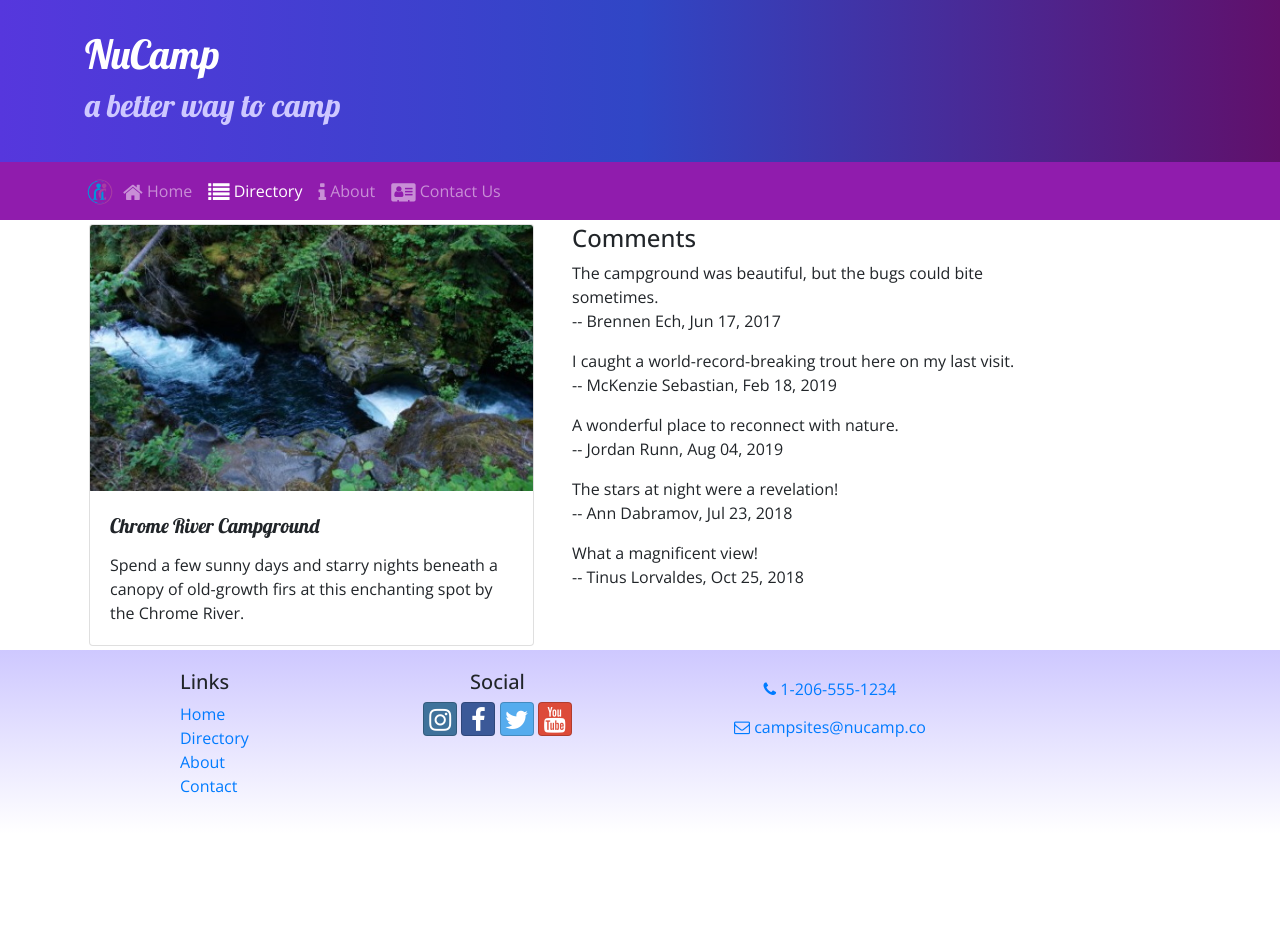
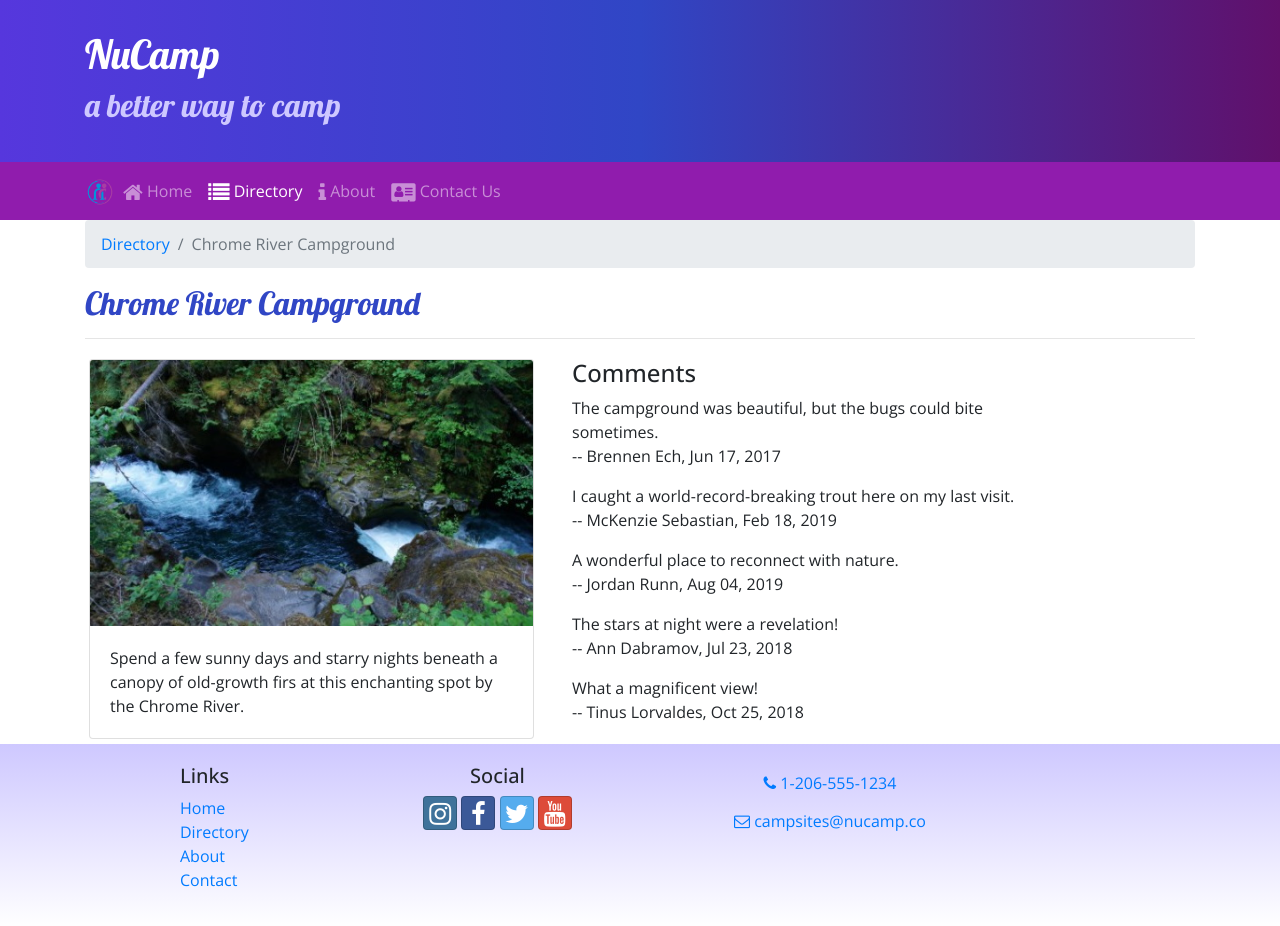
Before and after one commit to cemrath/React_CampWebsite, a React (Create React App) app: page /directory/1 in a window 1280 px wide. Before the commit the page ends 834 px from the top, so only its background shows below. Built offline with nearby package versions, Linux system fonts and the light colour scheme.

Commit message:
Breadcrumbs

```diff
--- a/src/components/CampsiteInfoComponent.js
+++ b/src/components/CampsiteInfoComponent.js
@@ -1,5 +1,6 @@
 import React from 'react';
-import { Card, CardImg, CardText, CardBody, CardTitle } from 'reactstrap';
+import { Card, CardImg, CardText, CardBody, Breadcrumb, BreadcrumbItem } from 'reactstrap';
+import { Link } from 'react-router-dom';
 
 function RenderCampsite({campsite}){
     return(
@@ -7,7 +8,6 @@
             <Card>
                 <CardImg top src={campsite.image} alt={campsite.name} />
                 <CardBody>
-                    <CardTitle>{campsite.name}</CardTitle>
                     <CardText>{campsite.description}</CardText>
                 </CardBody>
             </Card>
@@ -41,8 +41,18 @@
 
 function CampsiteInfo(props){
     if(props.campsite){
-        return(
+        return (
             <div className="container">
+                <div className="row">
+                    <div className="col">
+                        <Breadcrumb>
+                            <BreadcrumbItem><Link to="/directory">Directory</Link></BreadcrumbItem>
+                            <BreadcrumbItem active>{props.campsite.name}</BreadcrumbItem>
+                        </Breadcrumb>
+                        <h2>{props.campsite.name}</h2>
+                        <hr />
+                    </div>
+                </div>
                 <div className="row">
                     <RenderCampsite campsite={props.campsite} />
                     <RenderComments comments={props.comments} />
--- a/src/components/ContactComponent.js
+++ b/src/components/ContactComponent.js
@@ -1,10 +1,16 @@
 import React from 'react';
+import { Breadcrumb, BreadcrumbItem } from 'reactstrap';
+import { Link } from 'react-router-dom';
 
 function Contact(props) {
     return (
         <div className="container">
             <div className="row">
-                <div className="col">
+            <div className="col">
+                    <Breadcrumb>
+                        <BreadcrumbItem><Link to="/home">Home</Link></BreadcrumbItem>
+                        <BreadcrumbItem active>Contact Us</BreadcrumbItem>
+                    </Breadcrumb>
                     <h2>Contact Us</h2>
                     <hr />
                 </div>
--- a/src/components/DirectoryComponents.js
+++ b/src/components/DirectoryComponents.js
@@ -1,5 +1,5 @@
 import React from 'react';
-import { Card, CardImg, CardImgOverlay, CardTitle } from 'reactstrap';
+import { Card, CardImg, CardImgOverlay, CardTitle, Breadcrumb, BreadcrumbItem } from 'reactstrap';
 import { Link } from 'react-router-dom';
 
 function RenderDirectoryItem({campsite}) {
@@ -26,6 +26,16 @@
     return (
         <div className="container">
             <div className="row">
+                <div className="col">
+                    <Breadcrumb>
+                        <BreadcrumbItem><Link to="/home">Home</Link></BreadcrumbItem>
+                        <BreadcrumbItem active>Directory</BreadcrumbItem>
+                    </Breadcrumb>
+                    <h2>Directory</h2>
+                    <hr />
+                </div>
+            </div>
+            <div className="row">
                 {directory}
             </div>
         </div>
```
